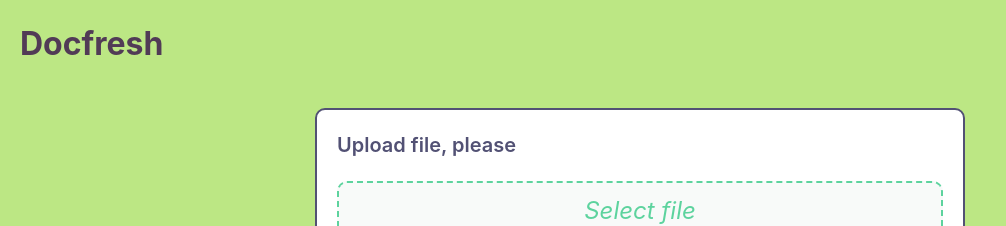
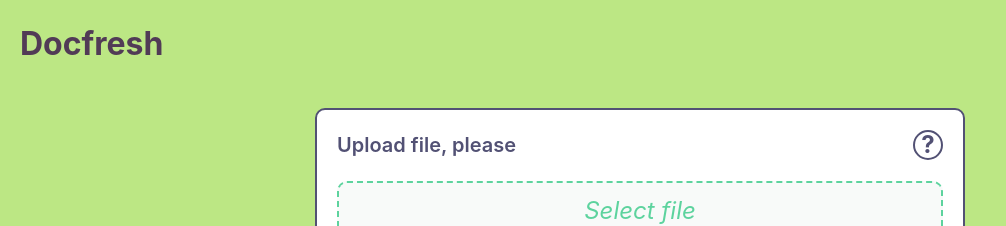
Before and after one commit to yurirodnov/doc-fresh, a React (Vite) app in the folder front/: page / in a window 1280 px wide. Shown: the top 226 px of the page, without its empty margins (0-1006 px from the left). Built offline with nearby package versions, Linux system fonts and the light colour scheme.

Commit message:
feat(UI): add Tip component

```diff
--- a/front/src/components/file-upload-form/FileUploadForm.module.css
+++ b/front/src/components/file-upload-form/FileUploadForm.module.css
@@ -6,6 +6,11 @@
   border-radius: 10px;
   padding: 20px;
   font-size: 1.5em;
+}
+
+.formHeader {
+  display: flex;
+  justify-content: space-between;
 }
 
 .form {
--- a/front/src/components/file-upload-form/FileUploadForm.tsx
+++ b/front/src/components/file-upload-form/FileUploadForm.tsx
@@ -4,6 +4,7 @@ import { useState, useRef } from "react";
 import type { ChangeEvent, SubmitEvent } from "react";
 import type { LinkCheckReport, CheckResponse } from "../../types/types";
 import { Button } from "../button/Button";
+import { Tip } from "../tip/Tip";
 import styles from "./FileUploadForm.module.css";
 import axios from "axios";
 
@@ -95,7 +96,10 @@ export const FileUploadForm = ({ onReportUpload }: FileUploadFormProps) => {
   return (
     <div className={styles.formWrapper}>
       <form onSubmit={handleSubmit} className={styles.form}>
-        <div className={styles.statusMessage}>{message}</div>
+        <div className={styles.formHeader}>
+          <div className={styles.statusMessage}>{message}</div>
+          <Tip />
+        </div>
 
         <label htmlFor="file-upload" className={styles.inputLabel}>
           <span className={styles.fileName}>{file ? file.name : "Select file"}</span>
--- a/front/src/components/header/Header.tsx
+++ b/front/src/components/header/Header.tsx
@@ -1,3 +1,5 @@
+import { Tip } from "../tip/Tip";
+
 import styles from "./Header.module.css";
 
 export const Header = () => {
--- /dev/null
+++ b/front/src/components/tip/Tip.module.css
@@ -0,0 +1,12 @@
+.tip {
+  width: 30px;
+  height: 30px;
+  border-radius: 50%;
+  color: var(--dusty-grape);
+  border: 2px solid var(--dusty-grape);
+  display: flex;
+  justify-content: center;
+  align-items: center;
+  font-size: 1em;
+  font-weight: bold;
+}
--- /dev/null
+++ b/front/src/components/tip/Tip.tsx
@@ -0,0 +1,5 @@
+import styles from "./Tip.module.css";
+
+export const Tip = () => {
+  return <div className={styles.tip}>?</div>;
+};
```
